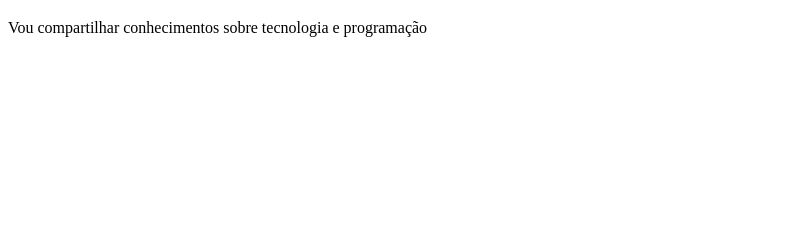
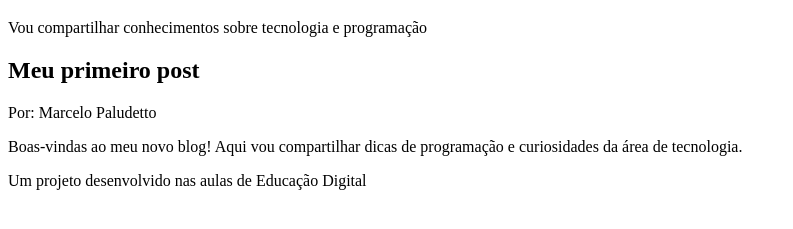
Before and after one commit to CamilaWerle/p-gina-da-web---1-Adm---2026, a plain HTML site: page index.html in a window 1280 px wide. Shown: the part 61-290 px from the top of the page, without its empty margins (0-793 px from the left). Drawn offline with Linux system fonts and the light colour scheme.

Commit message:
Aula 2 - Estrutura básica do html

```diff
--- a/index.html
+++ b/index.html
@@ -6,7 +6,19 @@
     <title>Document</title>
 </head>
 <body>
-    <h1>Meu blog tech</h1>
-    <p>Vou compartilhar conhecimentos sobre tecnologia e programação</p>
+    <header>
+        <h1>Meu blog tech</h1>
+        <p>Vou compartilhar conhecimentos sobre tecnologia e programação</p>
+    </header>
+
+    <main>
+        <h2>Meu primeiro post</h2>
+        <p>Por: Marcelo Paludetto</p>
+        <p>Boas-vindas ao meu novo blog! Aqui vou compartilhar dicas de programação e curiosidades da área de tecnologia.</p>
+    </main>
+
+    <footer>
+        <p>Um projeto desenvolvido nas aulas de Educação Digital</p>
+    </footer>
 </body>
 </html>
```
